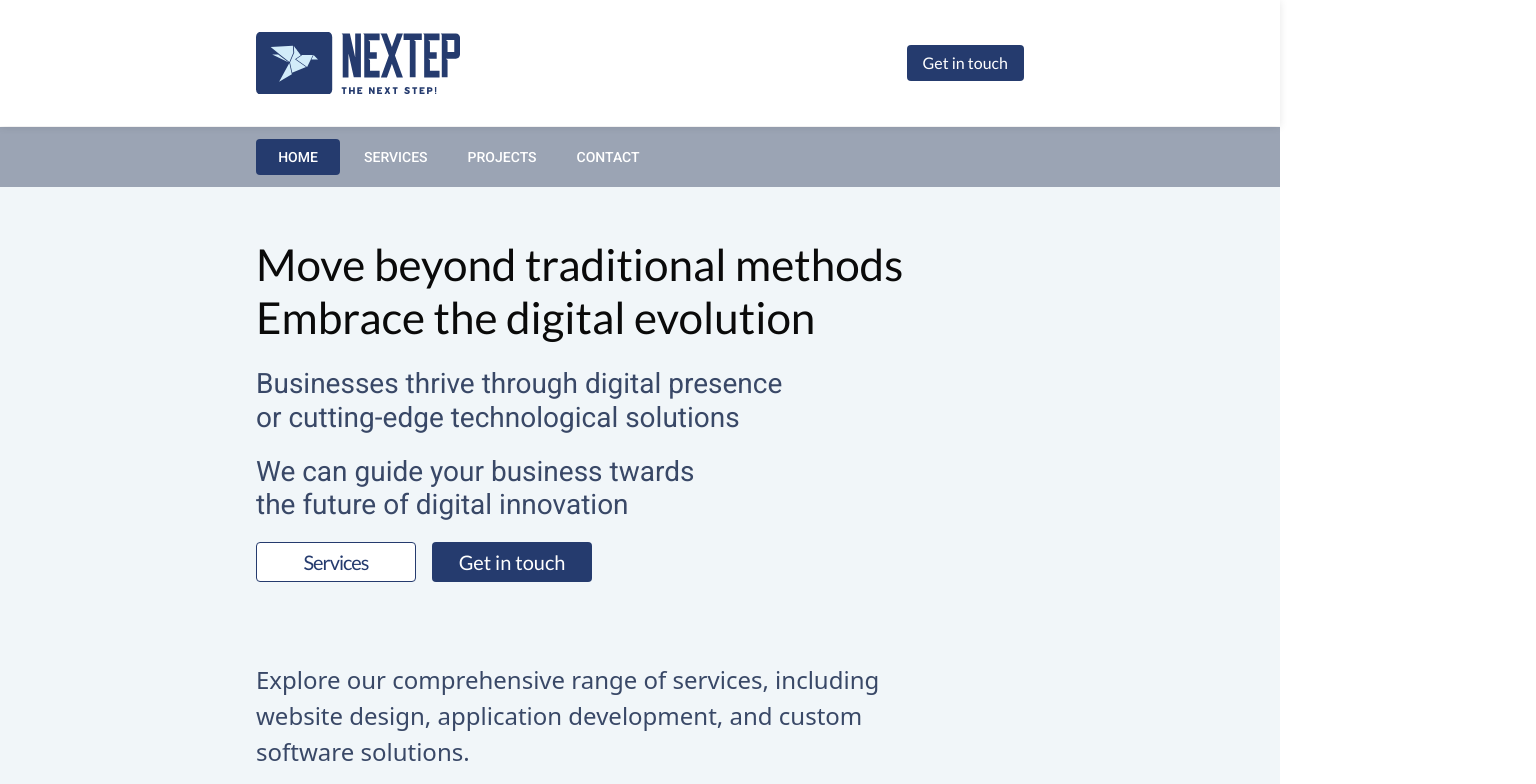
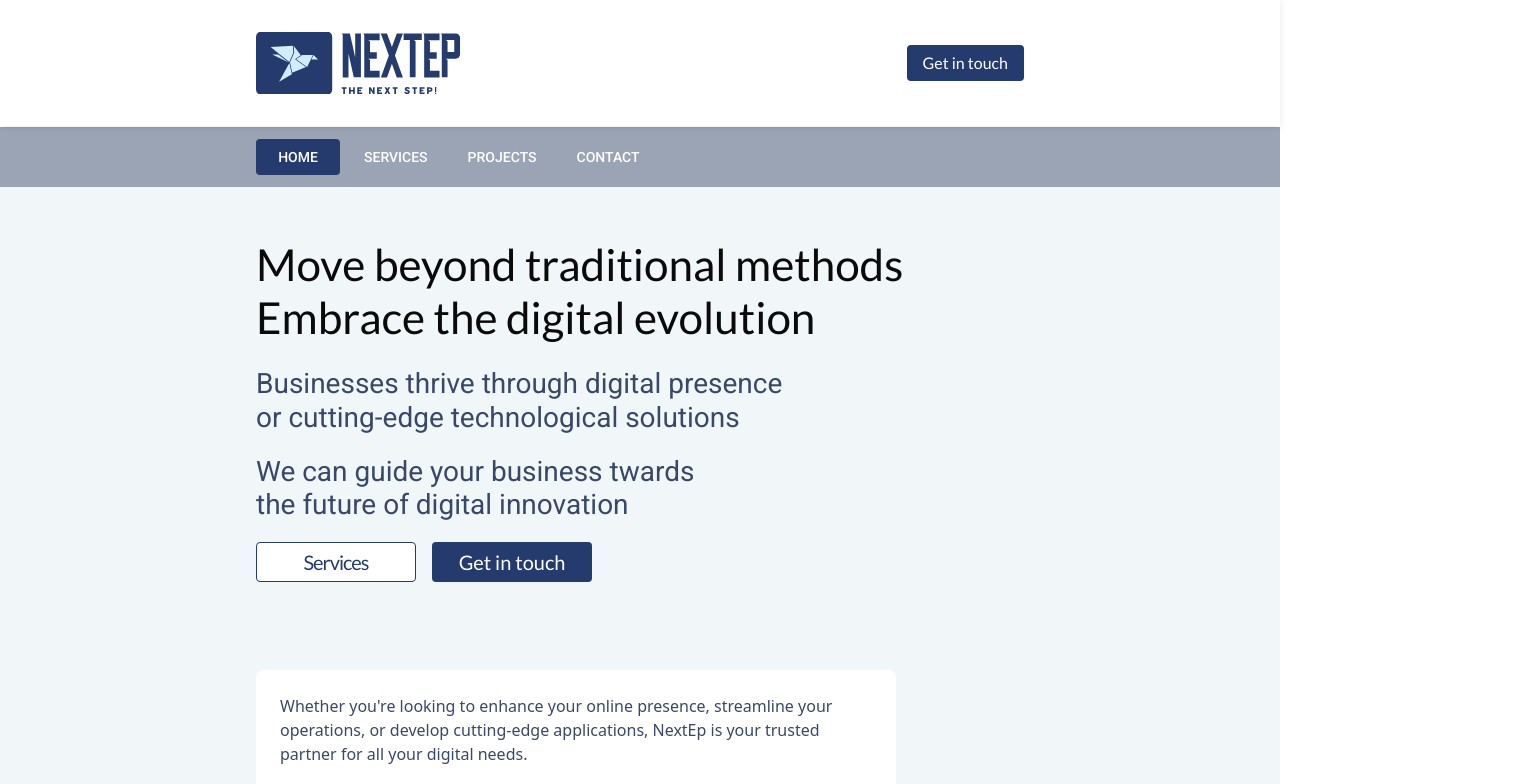
Before and after one commit to Lado267/nextep-front, a Next.js app: page / in a window 1280 px wide. Shown: the top 784 px of the page, 1536 px wide, since content can reach past the window. Built offline with nearby package versions, Linux system fonts and the light colour scheme.

Commit message:
- fixing on mobile devices

```diff
--- a/src/app/layout.tsx
+++ b/src/app/layout.tsx
@@ -42,7 +42,7 @@ height="0" width="0" style={{ display: 'none', visibility: 'hidden' }}></iframe>
 
         <Header />
         <Navigation>
-          <main className="bg-primaryProject flex flex-col items-stretch min-h-screen">
+          <main className="bg-primaryProject flex flex-col items-stretch h-full w-[100vw]">
             <div className="align-content flex flex-col gap-[24px] flex-grow mb-[24px]">
               {children}
             </div>
--- a/src/app/page.css
+++ b/src/app/page.css
@@ -1,5 +1,9 @@
 .mobile-content-appearance {
     display: flex;
+}
+
+.mobile-content-appearance-carousel {
+    display: block;
 }
 
 .desktop-content-appearance {
@@ -39,6 +43,10 @@
         display: none;
     }
 
+    .mobile-content-appearance-carousel {
+        display: none;
+    }
+
     .desktop-content-appearance {
         display: flex;
     }
--- a/src/app/page.tsx
+++ b/src/app/page.tsx
@@ -17,7 +17,7 @@ export const metadata = {
 };
 export default function Home() {
   return (
-    <div>
+    <div className="w-[100vw] overflow-x-hidden">
       <section className="desktop-content-appearance w-full desktop-background mt-[44px]">
           <div className="flex flex-col gap-[24px] mt-[8px]">
             <h1>{HomePageAlt.desktop.hero.heroTitle}</h1>
@@ -37,10 +37,6 @@ export default function Home() {
       </section>
 
       <section className="desktop-content-appearance home-additional-info mt-[80px] flex flex-col gap-[24px] w-[50vw]">
-          <p className="word-wrap text-tertiaryProject text-[24px]">
-            Explore our comprehensive range of services, including website design, application development, and custom software solutions.
-          </p>
-          <ServiceGrid services={desktopServices}/>
           <p className="word-wrap text-tertiaryProject bg-whiteProject rounded-[8px] mt-[8px] p-[24px] flex flex-col gap-[16px] text-[16px] font-medium">
             Whether you're looking to enhance your online presence, streamline your operations, or develop cutting-edge applications, NextEp is your trusted partner for all your digital needs.
           </p>
@@ -59,20 +55,16 @@ export default function Home() {
           </a>
           <Image alt={HomePageAlt.mobile.hero.heroImageAlt}
                  src={HomePageAlt.mobile.hero.heroImageSrc}
-                 className="mt-[24px] w-full"/>
+                 className="mt-[24px]"/>
       </section>
 
-      <section className="mobile-content-appearance home-additional-info mt-[80px] flex flex-col gap-[24px] pl-[5vw] pr-[5wv]">
-          <p className="word-wrap text-tertiaryProject text-[12px]">
-            Explore our comprehensive range of services, including website design, application development, and custom software solutions.
-          </p>
-          <ServiceGrid services={mobileServices}/>
+      <section className="mobile-content-appearance mt-[32px] flex flex-col gap-[24px] pl-[5vw] pr-[5vw] text-center">
           <p className="word-wrap text-tertiaryProject bg-whiteProject rounded-[8px] mt-[8px] p-[24px] flex flex-col gap-[16px] text-[16px] font-medium">
             Whether you're looking to enhance your online presence, streamline your operations, or develop cutting-edge applications, NextEp is your trusted partner for all your digital needs.
           </p>
       </section>
 
-      <section className="mobile-content-appearance">
+      <section className="mobile-content-appearance-carousel">
         <CompanyCarouselMobile companies={HomePageAlt.mobile.carousel.companies}/>
       </section>
     </div>
--- a/src/app/serviceGrid.css
+++ b/src/app/serviceGrid.css
@@ -4,6 +4,7 @@
     gap: 20px;
     width: 100%;
     flex-wrap: wrap;
+    justify-content: center;
 }
 
 .service-card {
--- a/src/elements/navigation/navigation.tsx
+++ b/src/elements/navigation/navigation.tsx
@@ -28,7 +28,7 @@ export default function Navigation({ children }: { children: ReactNode }) {
       <div className="flex-grow flex flex-col">
         {children}
       </div>
-      <nav className="bg-quaternaryProject tabbar_appearance">
+      <nav className="bg-quaternaryProject tabbar_appearance w-[100vw]">
           <ol className="flex flex-row menu-gap h-full content-margin items-center justify-center p-[8px]">
             <li className="menu_item-width">
               <MenuItem href="/" title="HOME"/>
```
